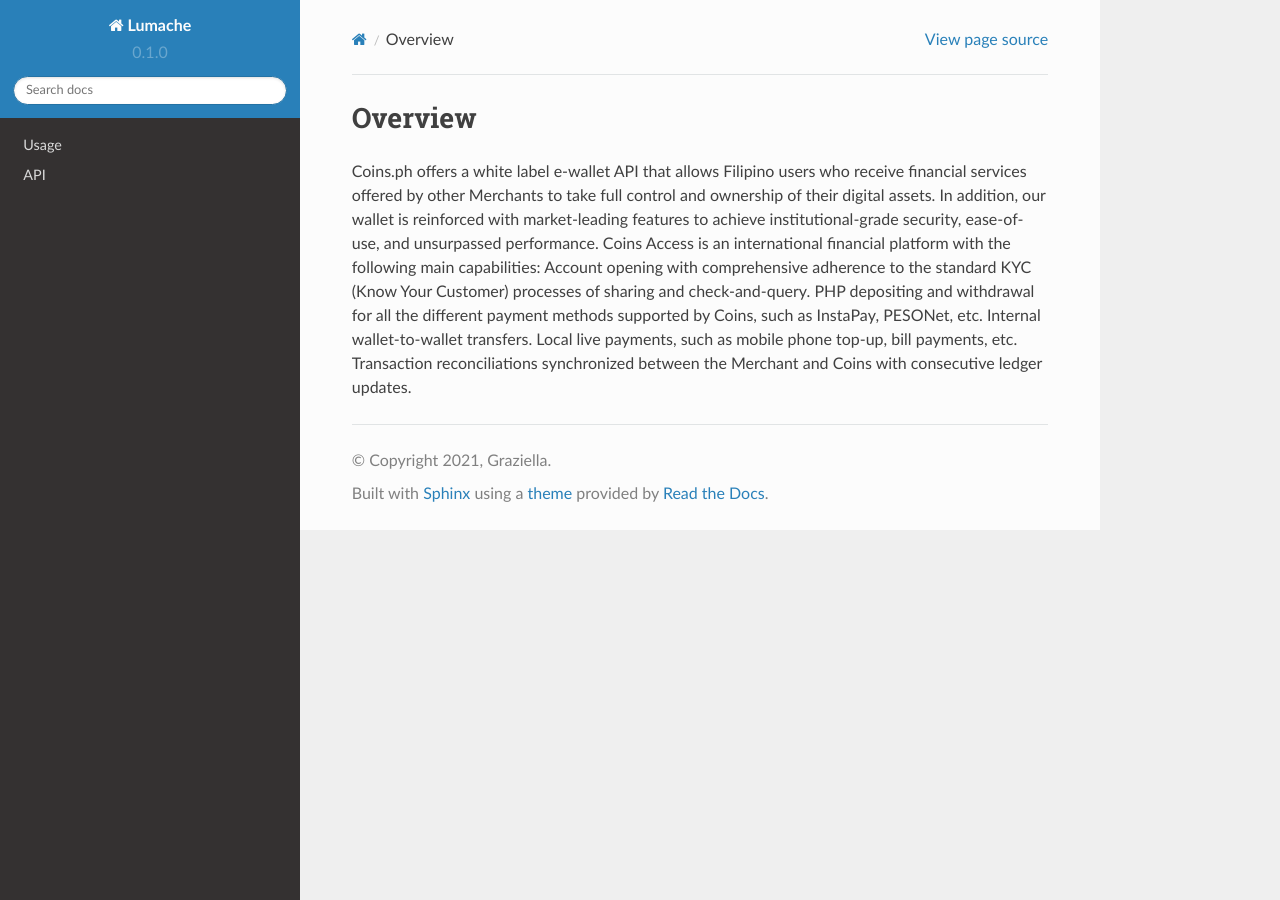
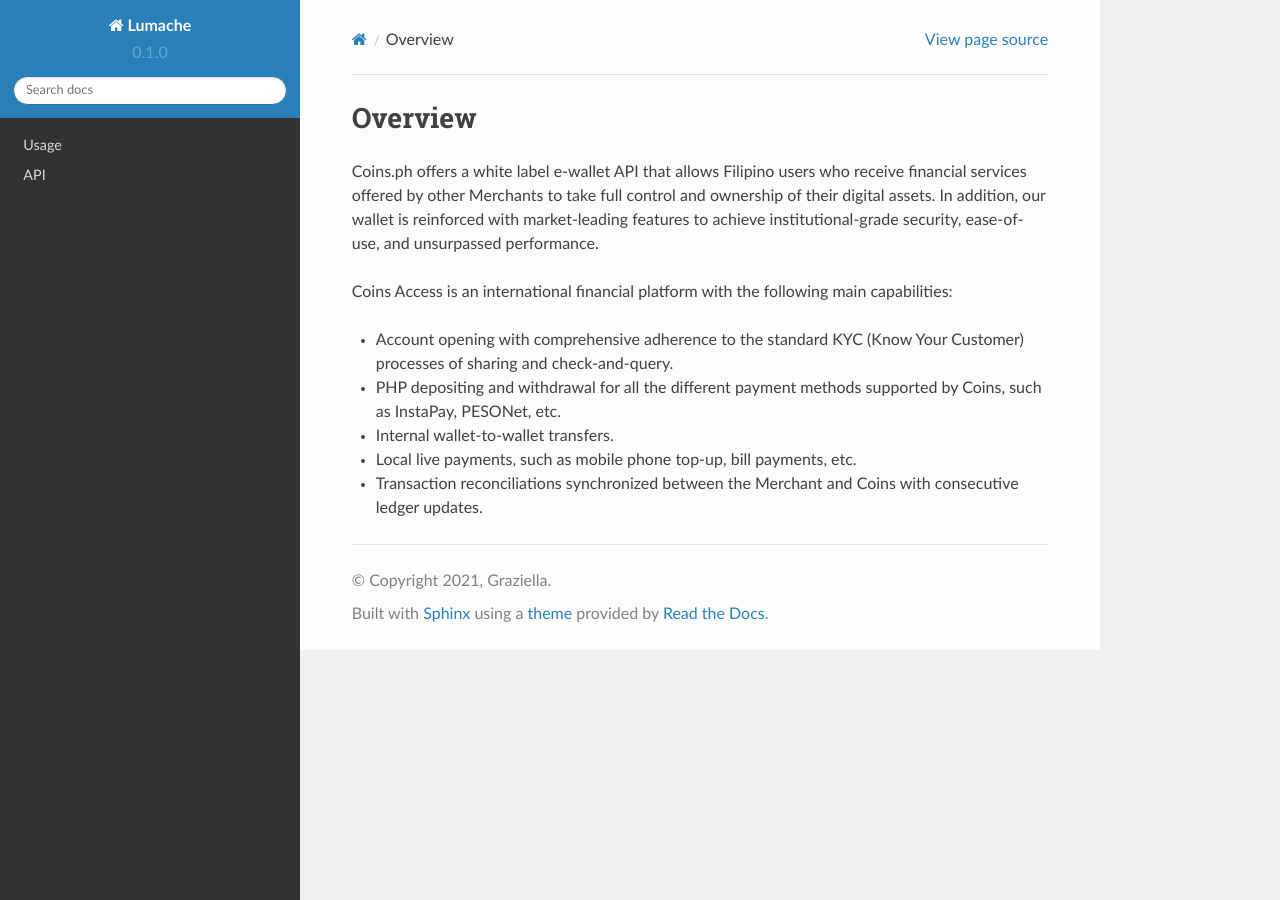
Before and after one commit to vadimsteckler1/coins_access_api, a Sphinx documentation site: the page built from docs/source/overview.rst, in a window 1280 px wide. Built offline with Sphinx 7.4.7 and the Read the Docs theme 2.0.0, drawn with Linux system fonts in a browser that asks for light colours; part of the change alters nothing that is shown.

```diff
--- a/docs/source/overview.rst
+++ b/docs/source/overview.rst
@@ -1,10 +1,14 @@
+.. _overview:
+
 Overview
 ========
 
 Coins.ph offers a white label e-wallet API that allows Filipino users who receive financial services offered by other Merchants to take full control and ownership of their digital assets. In addition, our wallet is reinforced with market-leading features to achieve institutional-grade security, ease-of-use, and unsurpassed performance.
+
 Coins Access is an international financial platform with the following main capabilities:
-Account opening with comprehensive adherence to the standard KYC (Know Your Customer) processes of sharing and check-and-query.
-PHP depositing and withdrawal for all the different payment methods supported by Coins, such as InstaPay, PESONet, etc.
-Internal wallet-to-wallet transfers.
-Local live payments, such as mobile phone top-up, bill payments, etc.
-Transaction reconciliations synchronized between the Merchant and Coins with consecutive ledger updates.
+
+- Account opening with comprehensive adherence to the standard KYC (Know Your Customer) processes of sharing and check-and-query.
+- PHP depositing and withdrawal for all the different payment methods supported by Coins, such as InstaPay, PESONet, etc.
+- Internal wallet-to-wallet transfers.
+- Local live payments, such as mobile phone top-up, bill payments, etc.
+- Transaction reconciliations synchronized between the Merchant and Coins with consecutive ledger updates.
```
